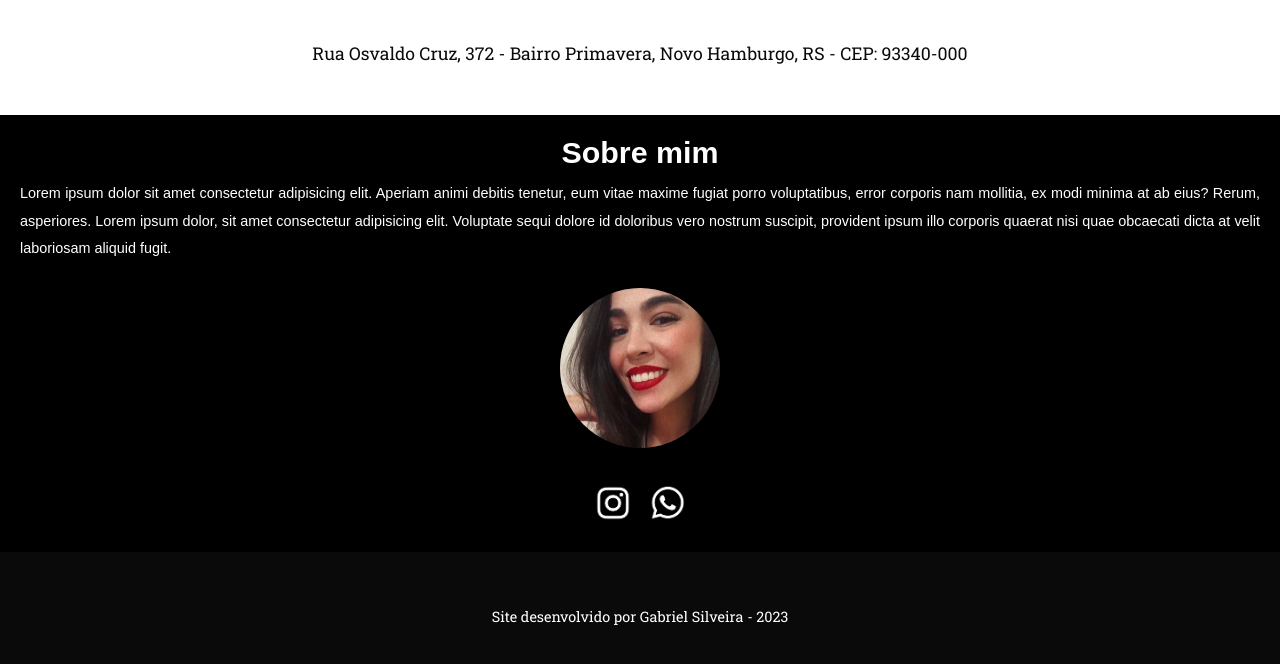
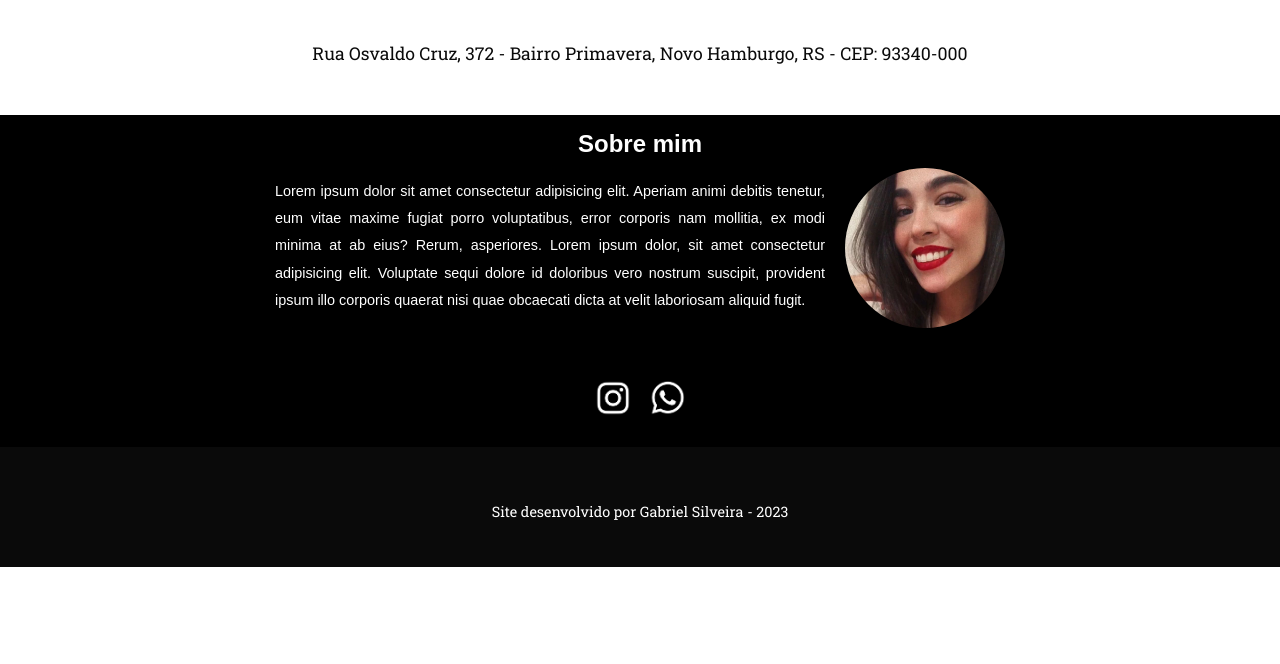
Before and after one commit to devgabrielsilveira/projeto-salao, a plain HTML site: page index.html in a window 1280 px wide. Shown: the part 2754-3418 px from the top of the page. After the commit the page ends 3321 px from the top, so only its background shows below. Drawn offline with nearby package versions, Linux system fonts and the light colour scheme; a web font is replaced by a local one.

Commit message:
sobre mim finalizada

```diff
--- a/estilos/paisagem.css
+++ b/estilos/paisagem.css
@@ -251,6 +251,25 @@
         width: 750px;
         height: 300px;
     }
+
+    div#sobre {
+        display: block;
+        margin: auto;
+        text-align: center;
+        padding: 15px;
+    }
+
+    div#sobre-mim {
+        display: flex;
+        flex-direction: row;
+        justify-content: center;
+        align-items: center;
+
+        width: 750px;
+        margin: auto;
+
+    }
+
 
                             /*SERVICOS*/
 
--- a/estilos/style.css
+++ b/estilos/style.css
@@ -467,7 +467,7 @@ div#dados-gerais p{
     color: var(--cor9);
 }
 
-div#sobre {
+div#sobre, div#sobre-mim {
     display: block;
     font-family: 'Sulphur Point', sans-serif;
     margin: 0px;
@@ -476,13 +476,13 @@ div#sobre {
     color: white;
 }
 
-div#sobre h2 {
+div#sobre-mim h2 {
     text-align: center;
     font-size: 1.9em;
     padding: 20px 0px 0px 0px;
 }
 
-div#sobre p {
+div#sobre-mim p {
     text-align: justify;
     padding: 10px 10px 15px 10px;
     margin-bottom: 0px;
@@ -490,7 +490,7 @@ div#sobre p {
     line-height: 1.9em;
 }
 
-div#sobre img {
+div#sobre-mim img {
     display: block;
     margin: auto;
     width: 160px;
--- a/index.html
+++ b/index.html
@@ -117,11 +117,11 @@
         <div id="sobre">
             <h2>Sobre mim</h2>
 
-            <div class="quem-soutxt">
+        <div id="sobre-mim">
                 <p>Lorem ipsum dolor sit amet consectetur adipisicing elit. Aperiam animi debitis tenetur, eum vitae maxime fugiat porro voluptatibus, error corporis nam mollitia, ex modi minima at ab eius? Rerum, asperiores. Lorem ipsum dolor, sit amet consectetur adipisicing elit. Voluptate sequi dolore id doloribus vero nostrum suscipit, provident ipsum illo corporis quaerat nisi quae obcaecati dicta at velit laboriosam aliquid fugit.</p>
 
                 <a href="https://www.instagram.com/djeniffer_hair/" target="_blank"><img src="imagens/foto-sobre.png" alt="foto Djeniffer"></a>
-            </div>
+        </div>
         </div>
         <div id="contatos">
             <ul>
```
